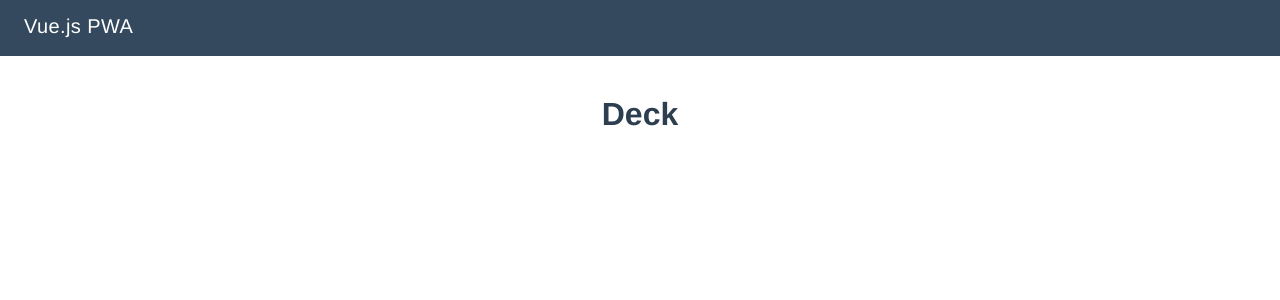
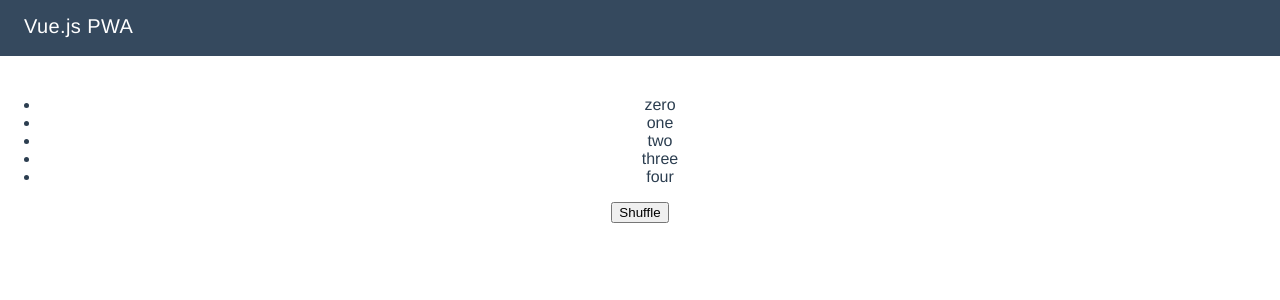
Before and after one commit to bjornicus/drawpile, a Vue app: page / in a window 1280 px wide. Shown: the top 300 px of the page. Built offline with nearby package versions, Linux system fonts and the light colour scheme.

Commit message:
shuflle the deck

```diff
--- a/src/components/Deck.vue
+++ b/src/components/Deck.vue
@@ -1,14 +1,52 @@
 <template>
-    <h1>{{ msg }}</h1>
+  <div>
+    <ul>
+      <li v-for="card in cards" :key="card.id">
+        {{ card.msg }}
+      </li>
+    </ul>
+    <button @click="shuffle">Shuffle</button>
+  </div>
 </template>
 
 <script>
+function shuffle(arrayToShuffle) {
+  let array = Array.from(arrayToShuffle);
+  var currentIndex = array.length,
+    temporaryValue,
+    randomIndex;
+
+  // While there remain elements to shuffle...
+  while (0 !== currentIndex) {
+    // Pick a remaining element...
+    randomIndex = Math.floor(Math.random() * currentIndex);
+    currentIndex -= 1;
+
+    // And swap it with the current element.
+    temporaryValue = array[currentIndex];
+    array[currentIndex] = array[randomIndex];
+    array[randomIndex] = temporaryValue;
+  }
+
+  return array;
+}
+
 export default {
   name: "deck",
   data() {
     return {
-      msg: "Deck"
+      cards: ["zero", "one", "two", "three", "four"].map((s, i) => ({
+        msg: s,
+        id: i
+      }))
     };
+  },
+  methods: {
+    shuffle() {
+      // debugger;
+      // console.log(shuffle([1, 2, 3]));
+      this.cards = shuffle(this.cards);
+    }
   }
 };
 </script>
--- a/src/components/Hello.vue
+++ /dev/null
@@ -1,52 +0,0 @@
-<template>
-  <div class="hello">
-    <h1>{{ msg }}</h1>
-    <h2>Essential Links</h2>
-    <ul>
-      <li><a href="https://vuejs.org" target="_blank" rel="noopener">Core Docs</a></li>
-      <li><a href="https://forum.vuejs.org" target="_blank" rel="noopener">Forum</a></li>
-      <li><a href="http://chat.vuejs.org/" target="_blank" rel="noopener">Vue Community Chat</a></li>
-      <li><a href="https://twitter.com/vuejs" target="_blank" rel="noopener">Twitter</a></li>
-      <li><a href="http://vuejs-templates.github.io/webpack/" target="_blank" rel="noopener">Docs for This Template</a></li>
-    </ul>
-    <h2>Ecosystem</h2>
-    <ul>
-      <li><a href="http://router.vuejs.org/" target="_blank" rel="noopener">vue-router</a></li>
-      <li><a href="http://vuex.vuejs.org/" target="_blank" rel="noopener">vuex</a></li>
-      <li><a href="http://vue-loader.vuejs.org/" target="_blank" rel="noopener">vue-loader</a></li>
-      <li><a href="https://github.com/vuejs/awesome-vue" target="_blank" rel="noopener">awesome-vue</a></li>
-    </ul>
-  </div>
-</template>
-
-<script>
-export default {
-  name: 'hello',
-  data () {
-    return {
-      msg: 'Welcome to Your Vue.js PWA'
-    }
-  }
-}
-</script>
-
-<!-- Add "scoped" attribute to limit CSS to this component only -->
-<style>
-h1, h2 {
-  font-weight: normal;
-}
-
-ul {
-  list-style-type: none;
-  padding: 0;
-}
-
-li {
-  display: inline-block;
-  margin: 0 10px;
-}
-
-a {
-  color: #35495E;
-}
-</style>
```
